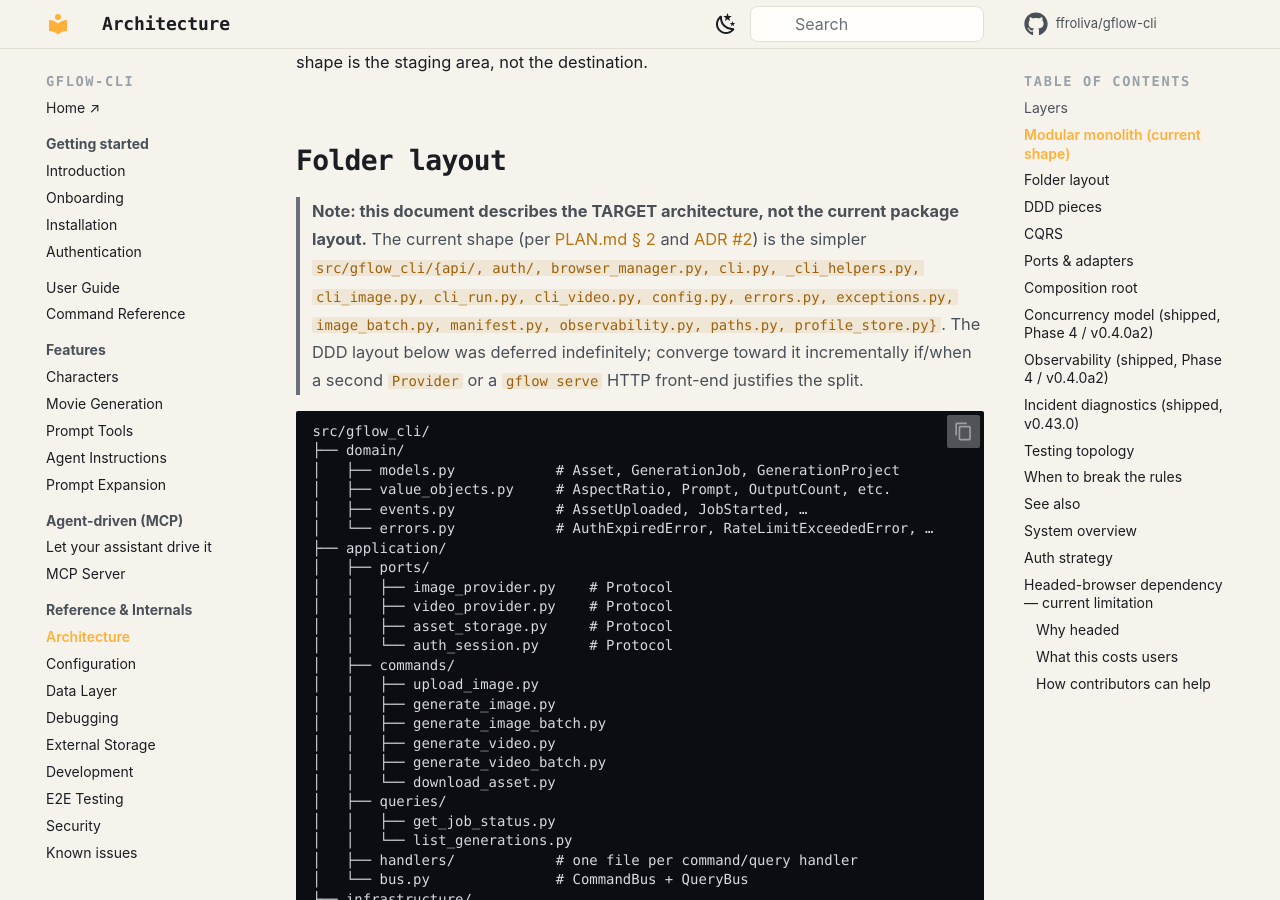
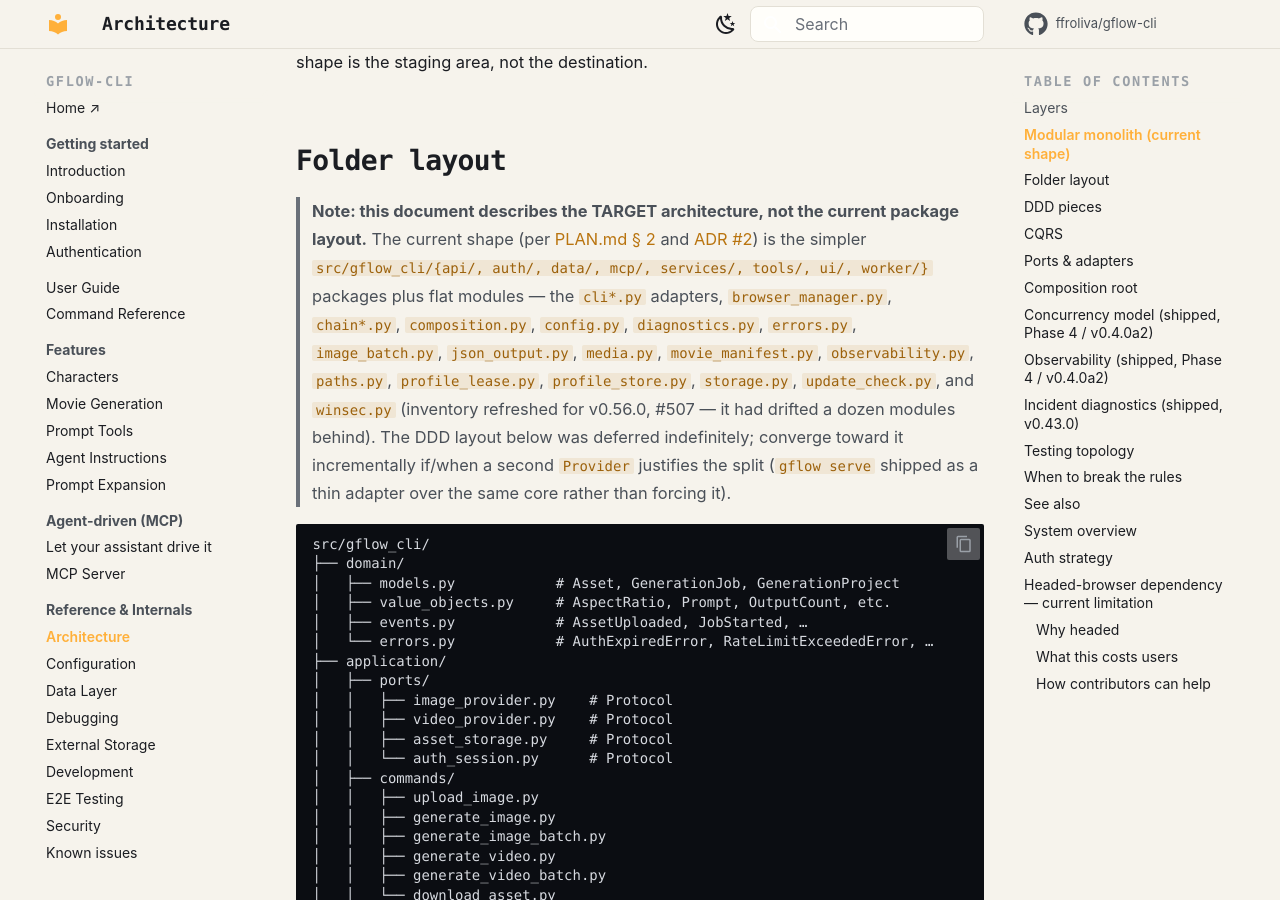
Before and after one commit to ffroliva/gflow-cli, an MkDocs documentation site: the page built from website/docs/ARCHITECTURE.md, in a window 1280 px wide and 900 px high, scrolled down 4124 px. Built offline with MkDocs 1.6.1 and Material for MkDocs 9.7.7, drawn with Linux system fonts in a browser that asks for light colours; comment, search, counter and statistics services are not loaded.

Commit message:
docs: Tier-3 follow-ups from the v0.56.0 doc-review council (#507)
- llms.txt blurb refreshed: MCP server + gflow_auth_status + --no-spend,
  the v0.56.0 operational guards (downgrade refusal exit 11, lease wait,
  update notice + the jq-pipe caveat)
- ARCHITECTURE.md module inventory refreshed — it had drifted a dozen
  modules behind (update_check, profile_lease, diagnostics, winsec,
  data/, mcp/, worker/, ...)
- generate_website_docs.py rewrites repo-root 'docs/X.md' links when
  mirroring: mirrored targets become sibling-relative, unpublished ones
  (release evidence, plans) become absolute GitHub links — the published
  KNOWN_ISSUES page had dead docs/docs/ links
- KNOWN_ISSUES: 'gflow refuses to open my profile after a downgrade'
  entry for the #477 guard's user-visible symptom (working as intended,
  routed to AUTHENTICATION)

Closes #507

Co-Authored-By: Claude Fable 5 <noreply@anthropic.com>

````diff
--- a/website/docs/ARCHITECTURE.md
+++ b/website/docs/ARCHITECTURE.md
@@ -113,11 +113,16 @@ When the project converges on the hexagonal target above, modules graduate to la
 > **Note: this document describes the TARGET architecture, not the current
 > package layout.** The current shape (per [PLAN.md § 2](../PLAN.md#2-architecture-steady-state)
 > and [ADR #2](../PLAN.md#5-decision-log-adrs-in-miniature)) is the simpler
-> `src/gflow_cli/{api/, auth/, browser_manager.py, cli.py, _cli_helpers.py,
-> cli_image.py, cli_run.py, cli_video.py, config.py, errors.py, exceptions.py,
-> image_batch.py, manifest.py, observability.py, paths.py, profile_store.py}`.
+> `src/gflow_cli/{api/, auth/, data/, mcp/, services/, tools/, ui/, worker/}`
+> packages plus flat modules — the `cli*.py` adapters, `browser_manager.py`,
+> `chain*.py`, `composition.py`, `config.py`, `diagnostics.py`, `errors.py`,
+> `image_batch.py`, `json_output.py`, `media.py`, `movie_manifest.py`,
+> `observability.py`, `paths.py`, `profile_lease.py`, `profile_store.py`,
+> `storage.py`, `update_check.py`, and `winsec.py` (inventory refreshed for
+> v0.56.0, #507 — it had drifted a dozen modules behind).
 > The DDD layout below was deferred indefinitely; converge toward it incrementally
-> if/when a second `Provider` or a `gflow serve` HTTP front-end justifies the split.
+> if/when a second `Provider` justifies the split (`gflow serve` shipped as a
+> thin adapter over the same core rather than forcing it).
 
 ```text
 src/gflow_cli/
````
Also changed, not shown: KNOWN_ISSUES.md (+15 -0 lines), docs/ARCHITECTURE.md (+9 -4 lines), llms.txt (+1 -1 lines), website/docs/KNOWN_ISSUES.md (+32 -17 lines), 1 other file.
